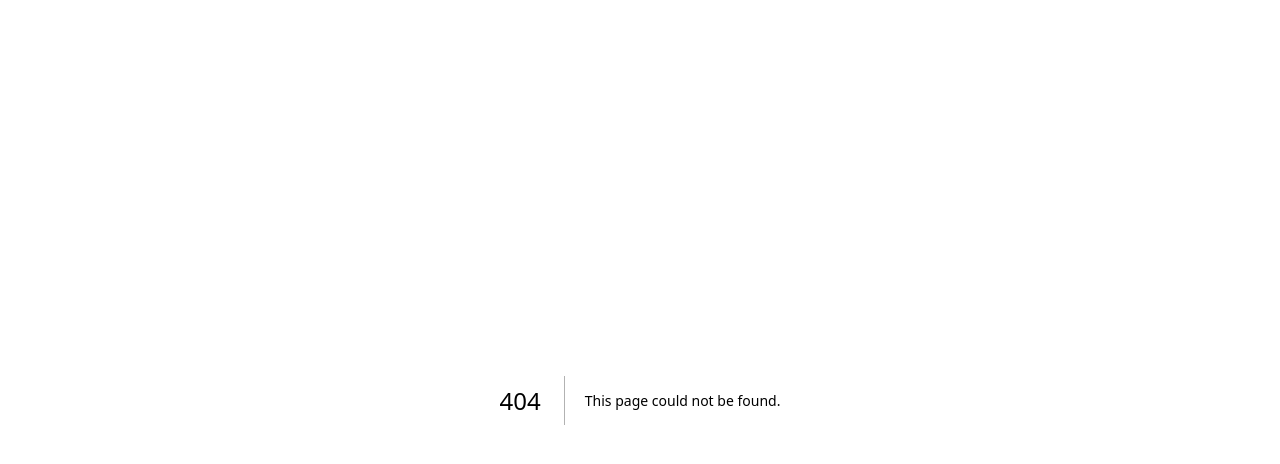
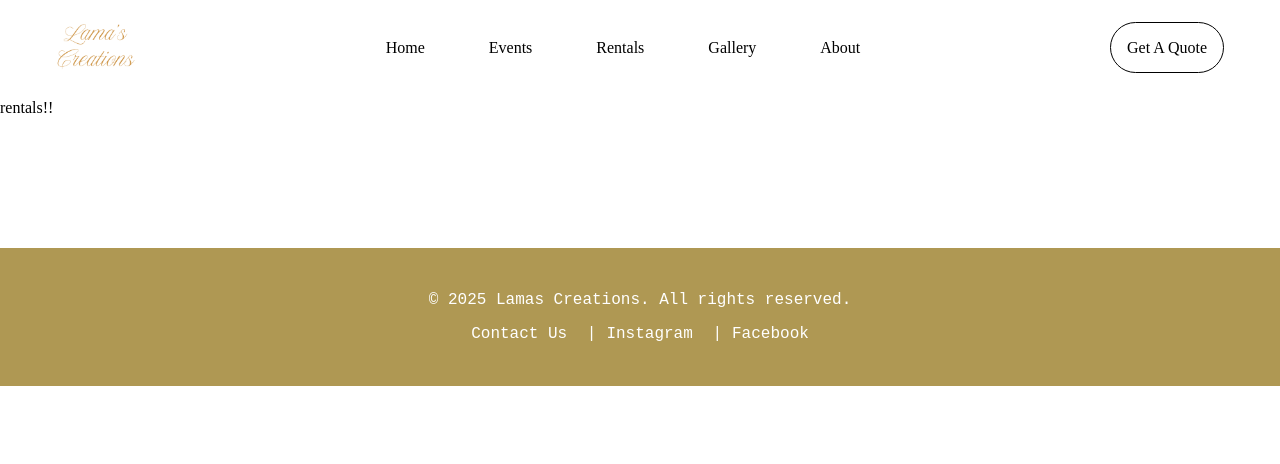
Before and after one commit to shahdk33/Lama-Website, a Next.js app in the folder lamascreations/: page /rentals in a window 1280 px wide. Before the commit this address had no page. Shown: the top 464 px of the page. Built offline with nearby package versions, Linux system fonts and the light colour scheme.

Commit message:
About us and page routing - fixed with folder structure

```diff
--- a/lamascreations/src/app/components/navbar.jsx
+++ b/lamascreations/src/app/components/navbar.jsx
@@ -2,6 +2,7 @@ import Image from 'next/image'
 import React from 'react'
 import logo from '../assets/Logo.png'
 import '../globals.css';
+import Link from "next/link";
 
 const Navbar = () => {
   return (
@@ -16,11 +17,11 @@ const Navbar = () => {
 
 <div className="topNavDiv">
             <ul className="topNavLinks">
-                <li> <a href="#top" >Home</a></li>
-                <li> <a href="#events">Events</a></li>
+                <li> <Link href="/home">Home</Link></li>
+                <li> <a href="/home#events">Events</a></li>
                 <li> <a href="#rentals">Rentals</a></li>
                 <li> <a href="#rentals">Gallery</a></li>
-                <li> <a href="#about">About</a></li>
+                <li><Link href="/about">About</Link></li>
             </ul>
 </div>
 
--- a/lamascreations/src/app/globals.css
+++ b/lamascreations/src/app/globals.css
@@ -43,12 +43,12 @@ a {
 
 .topNav{
     width: 100%;           /* w-full */
-    position: fixed;       /* fixed */
+    /* position: fixed;       fixed */
     padding: 0.5rem;
     display: flex;         /* flex */
     align-items: center;   /* items-center */
     justify-content: space-between; /* justify-between */
-    z-index: 50;
+    /* z-index: 50;    */
     list-style: none;
     background-color: white;       /* z-50 */
 
@@ -91,6 +91,7 @@ a {
 
 .headerDiv{
   overflow: hidden;
+  height: 100vh;
 }
 
 .header-text{
@@ -225,3 +226,12 @@ a {
 .footer-links a:hover {
   color: #c7c3c3;
 }
+
+.about-title{
+  color: black;
+  size: 2rem;
+}
+
+.about-text{
+  color: black;
+}
--- a/lamascreations/src/app/layout.tsx
+++ b/lamascreations/src/app/layout.tsx
@@ -1,7 +1,8 @@
 import type { Metadata } from "next";
 import { Geist, Geist_Mono } from "next/font/google";
 import "./globals.css";
-
+import Navbar from "./components/navbar";
+import Footer from "./components/footer";
 
 const geistSans = Geist({
   variable: "--font-geist-sans",
@@ -26,8 +27,13 @@ export default function RootLayout({
   return (
     <html lang="en">
       <body className={`${geistSans.variable} ${geistMono.variable}`}>
-        {children}
+      <Navbar />
+
+        <main>{children}</main>
+        <Footer />
+
       </body>
     </html>
+
   );
 }
--- /dev/null
+++ b/lamascreations/src/app/rentals/page.tsx
@@ -0,0 +1,9 @@
+import React from 'react'
+
+const Rentals = () => {
+  return (
+    <div>rentals!!</div>
+  )
+}
+
+export default Rentals
```
Also changed, not shown: lamascreations/src/app/about/page.tsx (added, +14 -0 lines), lamascreations/src/app/home/page.tsx (added, +14 -0 lines), lamascreations/src/app/page.tsx (deleted, +0 -16 lines).
